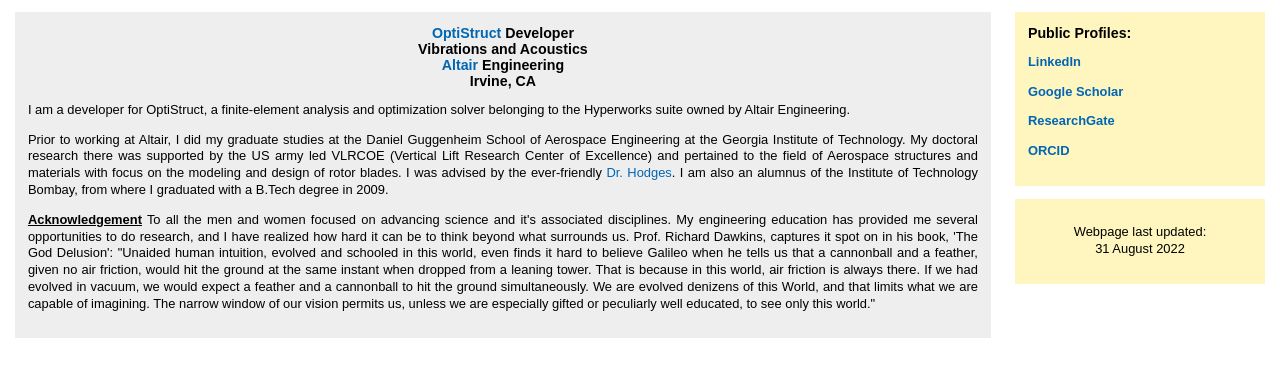
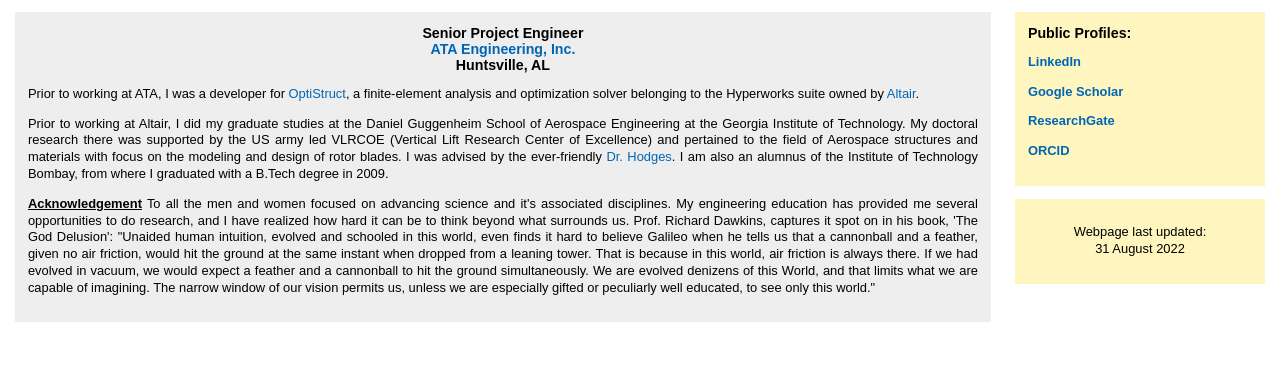
Before and after one commit to ranurag87/ranurag87.github.io, a plain HTML site: page index.html in a window 1280 px wide. Shown: the part 111-488 px from the top of the page. Drawn offline with Linux system fonts and the light colour scheme.

Commit message:
Update index.html

```diff
--- a/index.html
+++ b/index.html
@@ -20,18 +20,17 @@
 <div id="right">
 <center>
 <h2>
-<a href="https://www.altair.com/optistruct/">OptiStruct</a> Developer<br>
-Vibrations and Acoustics<br>
-<a href="https://www.altair.com/">Altair</a> Engineering <br>
-Irvine, CA <br>
+Senior Project Engineer <br>
+<a href="https://www.ata-e.com/">ATA Engineering, Inc. </a> <br>
+Huntsville, AL <br>
 </h2>
 </center>
 <p>
-I am a developer for OptiStruct, a finite-element analysis and optimization solver belonging to the Hyperworks suite owned by Altair Engineering.
+Prior to working at ATA, I was a developer for <a href="https://www.altair.com/optistruct/">OptiStruct</a>, a finite-element analysis and optimization solver belonging to the Hyperworks suite owned by <a href="https://www.altair.com/">Altair</a>.
 </p>
 <p>
 Prior to working at Altair, I did my graduate studies at the Daniel Guggenheim School of Aerospace Engineering at the Georgia Institute of Technology. My doctoral research there was supported by the US army led VLRCOE (Vertical Lift Research Center of Excellence) and pertained to the field of Aerospace structures and materials with focus on the modeling and design of rotor blades. I was advised by the ever-friendly <a href="http://dhodges.gatech.edu/">Dr. Hodges</a>. I am also an alumnus of the Institute of Technology Bombay, from where I graduated with a B.Tech degree in 2009.
-<p>
+</p>
 <b><u>Acknowledgement</u></b> To all the men and women focused on advancing science and it's associated disciplines. My engineering education has provided me several
 opportunities to do research, and I have realized how hard it can be to think beyond what surrounds us. Prof. Richard Dawkins, captures it spot on in his book, 'The God Delusion': "Unaided human intuition, evolved and schooled in this world, even finds it hard to believe Galileo when he tells us that a cannonball and a feather, given no air friction, would hit the ground at the same instant when dropped from a leaning tower. That is because in this world, air friction is always there. If we had evolved in vacuum, we would expect a feather and a cannonball to hit the ground simultaneously. We are evolved denizens of this World, and that limits what we are capable of imagining. The narrow window of our vision permits us, unless we are especially gifted or peculiarly well educated, to see only this world."</p>
 </div>
```
